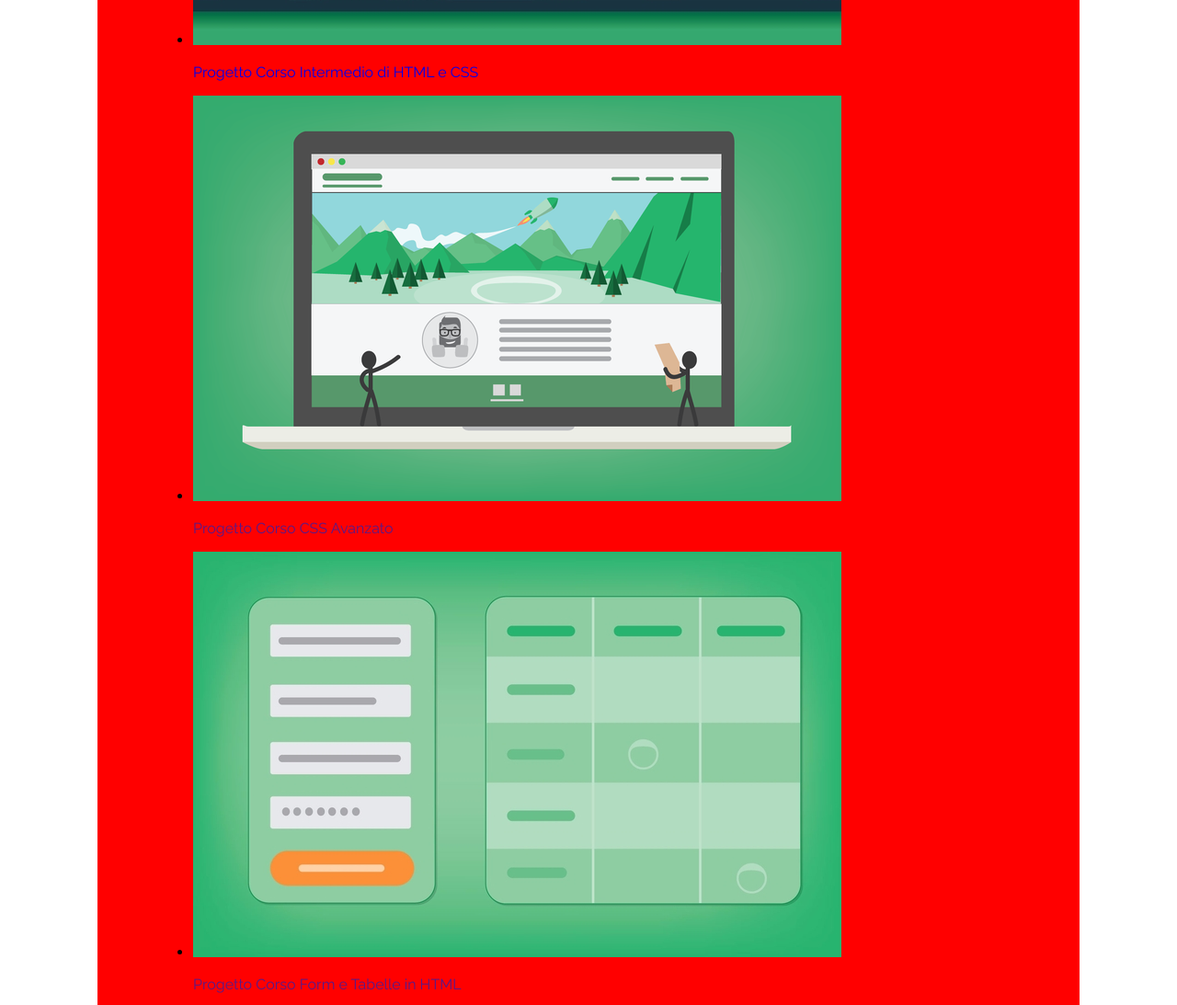
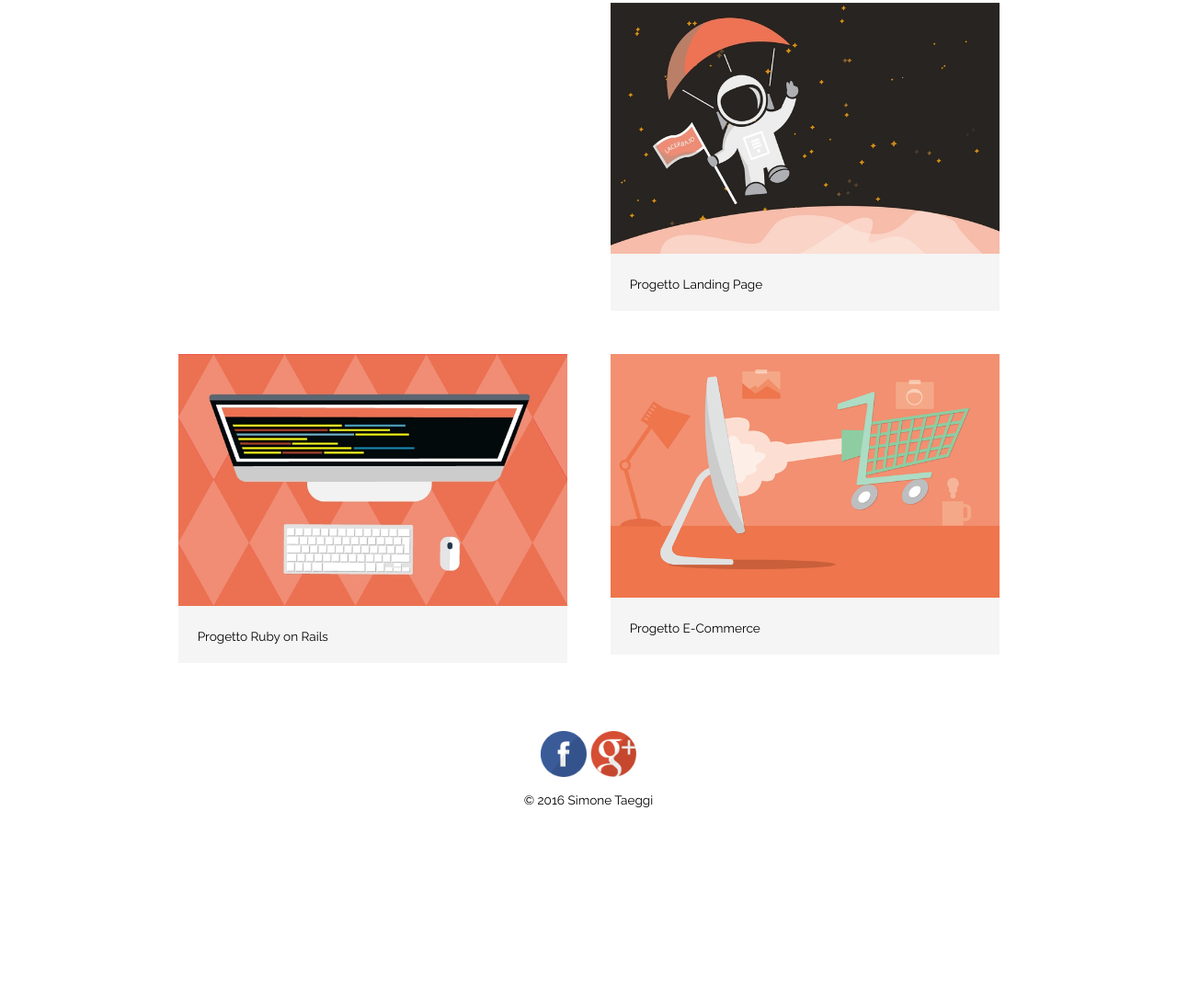
Before and after one commit to simotae14/Portfolio, a plain HTML site: page index.html in a window 1280 px wide. Shown: the part 1339-2432 px from the top of the page at 92% size. After the commit the page ends 2286 px from the top, so only its background shows below. Drawn offline with Linux system fonts and the light colour scheme; a web font is replaced by a local one.

Commit message:
layout progetti

```diff
--- a/css/main.css
+++ b/css/main.css
@@ -77,20 +77,49 @@ SECTION
 ********************************/
 
 #wrapper {
-	background-color: red;
 	max-width: 940px;
 	margin: 0 auto;
 	padding: 0 5% 5px 5%;
 }
 
+#gallery {
+	list-style: none;
+	margin: 0;
+	padding: 0;
+}
+
+img {
+	max-width: 100%;
+}
+
+#gallery li {
+	float: left;
+	width: 45%;
+	margin: 2.5%;
+	background-color: #f5f5f5;
+}
+
+#gallery li a p {
+	font-size: 0.85em;
+	color: #000;
+	padding: 5%;
+	margin: 0;
+}
 
 /*******************************
 FOOTER
 ********************************/
 footer {
 	text-align: center;
+	clear: both;
+	padding: 50px;
 }
 
 footer p {
 	font-size: 0.85em;
 }
+
+footer img {
+	width: 50px;
+	height: 50px;
+}
--- a/index.html
+++ b/index.html
@@ -43,20 +43,12 @@
             <!-- CONTIENE I NOSTRI LAVORI -->
             <section>
                 <!-- lista lavori -->
-                <ul>
-                    <li>
-                        <a href="http://lacerba.io/" target="blank">
-                            <img src="img/homepage.jpg" alt="Homepage">
-                            <p>
-                                www.lacerba.io
-                            </p>
-                        </a>
-                    </li>
+                <ul id="gallery">
                     <li>
                         <a href="https://simotae14.github.io/RicetteItaliane/" target="blank">
                             <img src="img/html-css.jpg" alt="HTML CSS">
                             <p>
-                                Progetto Corso Base di HTML e CSS
+                                Progetto Base HTML CSS
                             </p>
                         </a>
                     </li>
@@ -64,23 +56,23 @@
                         <a href="https://simotae14.github.io/Portfolio/" target="blank">
                             <img src="img/html-css2.jpg" alt="HTML CSS Advance">
                             <p>
-                                Progetto Corso Intermedio di HTML e CSS
+                                Progetto HTML CSS
                             </p>
                         </a>
                     </li>
                     <li>
-                        <a href="" target="blank">
+                        <a href="https://simotae14.github.io/Portfolio/" target="blank">
                             <img src="img/css-adv.png" alt="CSS Avanzato">
                             <p>
-                                Progetto Corso CSS Avanzato
+                                Progetto CSS Avanzato
                             </p>
                         </a>
                     </li>
                     <li>
-                        <a href="" target="blank">
+                        <a href="https://simotae14.github.io/Portfolio/" target="blank">
                             <img src="img/form-table.jpg" alt="Form Tabelle">
                             <p>
-                                Progetto Corso Form e Tabelle in HTML
+                                Progetto Form e Tabelle
                             </p>
                         </a>
                     </li>
@@ -88,7 +80,7 @@
                         <a href="" target="blank">
                             <img src="img/jscript-base.jpg" alt="JS Base">
                             <p>
-                                Progetto Corso Javascript Base
+                                Progetto Javascript Base
                             </p>
                         </a>
                     </li>
@@ -96,7 +88,7 @@
                         <a href="" target="blank">
                             <img src="img/jquery.jpeg" alt="JQuery">
                             <p>
-                                Progetto Corso JQuery
+                                Progetto JQuery
                             </p>
                         </a>
                     </li>
@@ -104,7 +96,7 @@
                         <a href="http://simotae14.github.io/landingPage/" target="blank">
                             <img src="img/landing.jpg" alt="Landing Page">
                             <p>
-                                Progetto Corso Landing Page
+                                Progetto Landing Page
                             </p>
                         </a>
                     </li>
@@ -112,7 +104,7 @@
                         <a href="" target="blank">
                             <img src="img/rails.jpg" alt="Ruby on Rails">
                             <p>
-                                Progetto Corso Ruby on Rails
+                                Progetto Ruby on Rails
                             </p>
                         </a>
                     </li>
@@ -120,7 +112,7 @@
                         <a href="" target="blank">
                             <img src="img/e-commerce.png" alt="E-commerce">
                             <p>
-                                Progetto Corso E-Commerce
+                                Progetto E-Commerce
                             </p>
                         </a>
                     </li>
```
